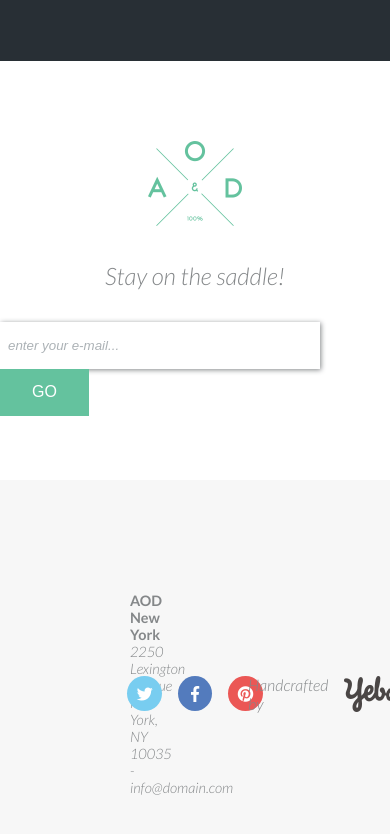
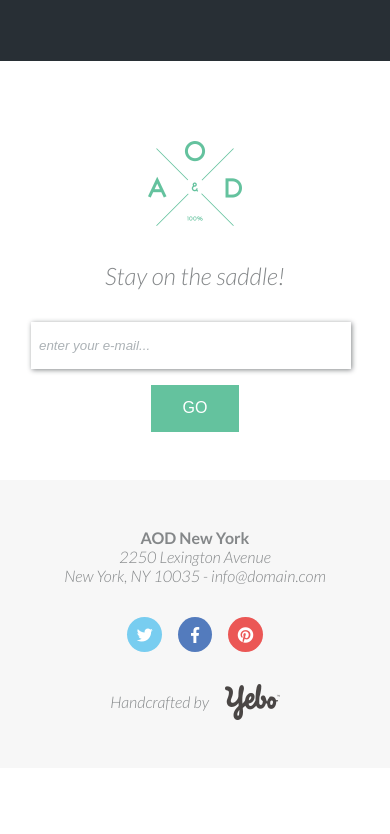
Before and after one commit to GKonar/Bikes_flexbox, a website: page index.html in a window 390 px wide. Shown: the part 5167-6001 px from the top of the page. After the commit the page ends 5935 px from the top, so only its background shows below. Drawn offline with Linux system fonts and the light colour scheme.

Commit message:
Responsive design added

```diff
--- a/sass/style.scss
+++ b/sass/style.scss
@@ -98,8 +98,8 @@ body {
 @media (max-width: 60rem) {
 
     .header {
-        height: 50vh;
-        background-size: 150%;
+        height: 60vh;
+        background-size: 100%;
 
 
         .nav {
@@ -1649,6 +1649,31 @@ body {
     }
 }
 
+// ****************** @media ***************** SUBSCRIPTION
+
+@media (max-width: 40rem) {
+    .subscription {
+
+        &__form {
+            justify-content: center;
+            padding-bottom: 3rem;
+
+            &-email {
+                padding-right: 0.5rem;
+                padding-bottom: 1rem;
+
+                &-button {
+
+                    &:hover {
+                        cursor: pointer;
+                        background-color: transparent;
+                    }
+                }
+            }
+        }
+    }
+}
+
 // ********************** FOOTER
 
 .footer {
@@ -1733,3 +1758,65 @@ body {
         }
     }
 }
+
+// ****************** @media ***************** FOOTER
+
+@media (max-width: 40rem) {
+    .footer {
+        display: flex;
+        justify-content: center;
+        flex-direction: column;
+        align-items: center;
+        padding: 3rem;
+
+        &__contact {
+            color: #848789;
+            font-size: 1rem;
+            display: flex;
+            align-items: center;
+            width: 100%;
+            padding-left: 0;
+            padding-bottom: 1.5rem;
+
+            &-adress {
+                font-style: italic;
+            }
+        }
+
+        &__social {
+            align-items: center;
+            width: 100%;
+
+            &-twitter {
+
+                &:hover {
+                    background-color: #78cdf0;
+                    cursor: default;
+                }
+            }
+
+            &-facebook {
+
+                &:hover {
+                    background-color: #537bbd;
+                    cursor: default;
+                }
+            }
+
+            &-pinterest {
+
+                &:hover {
+                    background-color: #eb5755;
+                    cursor: default;
+                }
+            }
+        }
+
+        &__handcrafted {
+            display: flex;
+            align-items: center;
+            width: 100%;
+            padding-top: 1.5rem;
+        }
+    }
+}
```
Also changed, not shown: css/style.css, css/style.prefixed.css, 2 other files.
